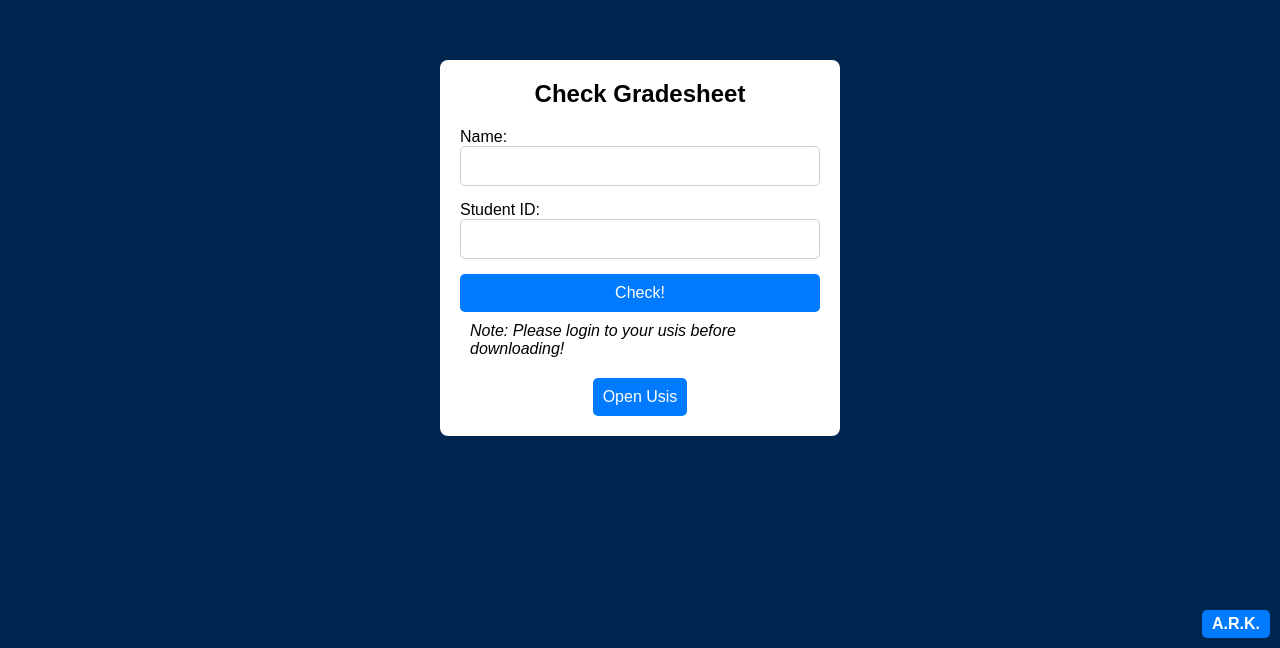
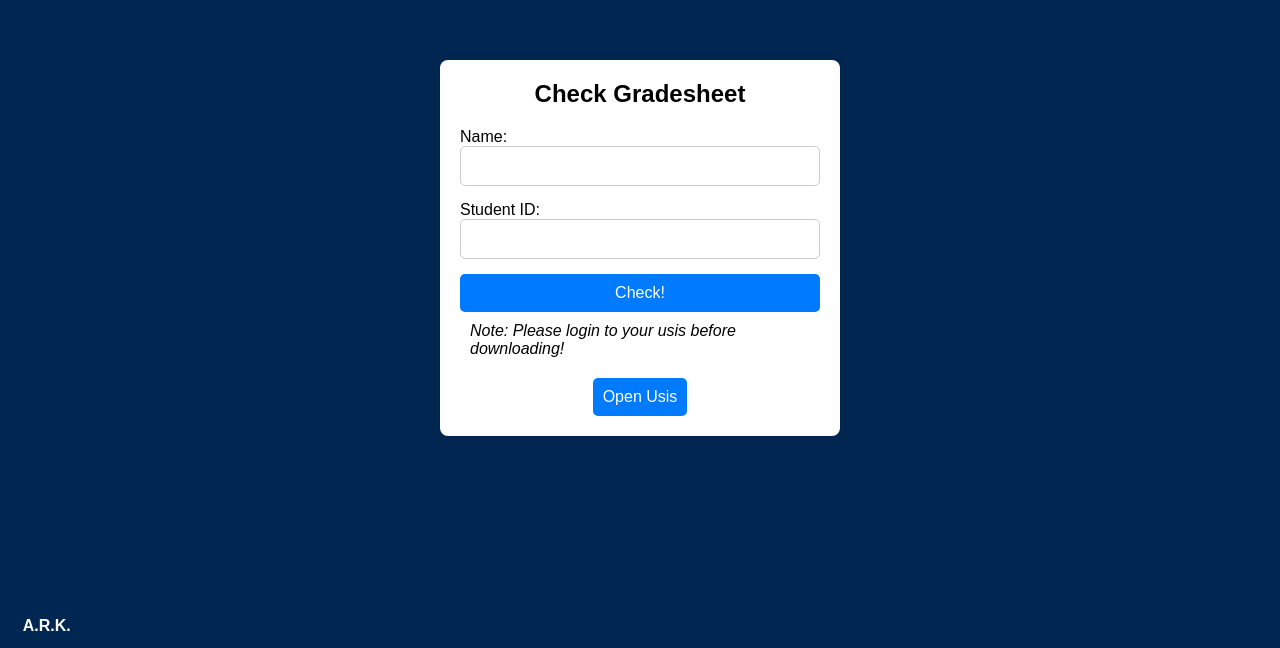
Before and after one commit to srabon007-9/Check-Grade-App, a plain HTML site: page checkgrade.html in a window 1280 px wide. Shown: the part 152-800 px from the top of the page. Drawn offline with Linux system fonts and the light colour scheme.

Commit message:
designed the A.R.K logo

```diff
--- a/checkgrade.html
+++ b/checkgrade.html
@@ -73,10 +73,9 @@ body {
 
 .name {
     position: absolute;
-    bottom: 10px;
-    right: 10px;
+    bottom: 1%;
+    left: 1%;
     padding: 5px 10px;
-    background-color: #007bff;
     color: #fff;
     border-radius: 5px;
     font-weight: bold;
```
